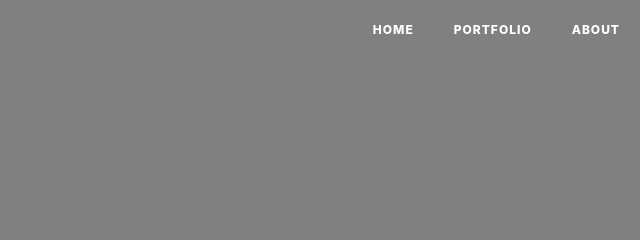
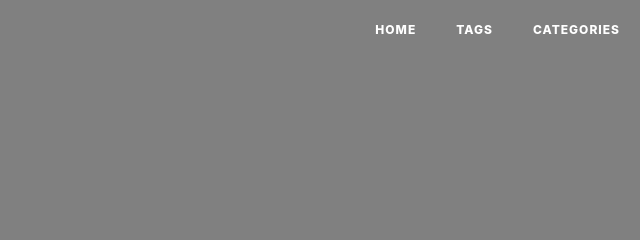
Before and after one commit to RuanyangWM/RuanyangWM.github.io, a plain HTML site: page 2017/09/01/三言两语/index.html in a window 1280 px wide. Shown: the top 240 px of the page, 640-1280 px from the left. Drawn offline with nearby package versions, Linux system fonts and the light colour scheme.

Commit message:
Site updated: 2017-09-01 20:36:24

```diff
--- a/2017/09/01/三言两语/index.html
+++ b/2017/09/01/三言两语/index.html
@@ -105,11 +105,11 @@
             <div class="navbar-collapse">
                 <ul class="nav navbar-nav navbar-right">
 
-                    <li><a href="/">Home</a></li>
+                    <li><a href="/ || home">home</a></li>
 
-                    <li><a href="/portfolio">Portfolio</a></li>
+                    <li><a href="/tags/ || tags">tags</a></li>
 
-                    <li><a href="/about">About</a></li>
+                    <li><a href="/categories/ || th">categories</a></li>
 
                 </ul>
             </div>
```
Also changed, not shown: 2017/09/01/十里春风不如你/index.html (+3 -3 lines), 2017/09/01/旅途庐山/index.html (+3 -3 lines), archives/2017/09/index.html (+3 -3 lines), archives/2017/index.html (+3 -3 lines), archives/index.html (+3 -3 lines), index.html (+3 -3 lines).
